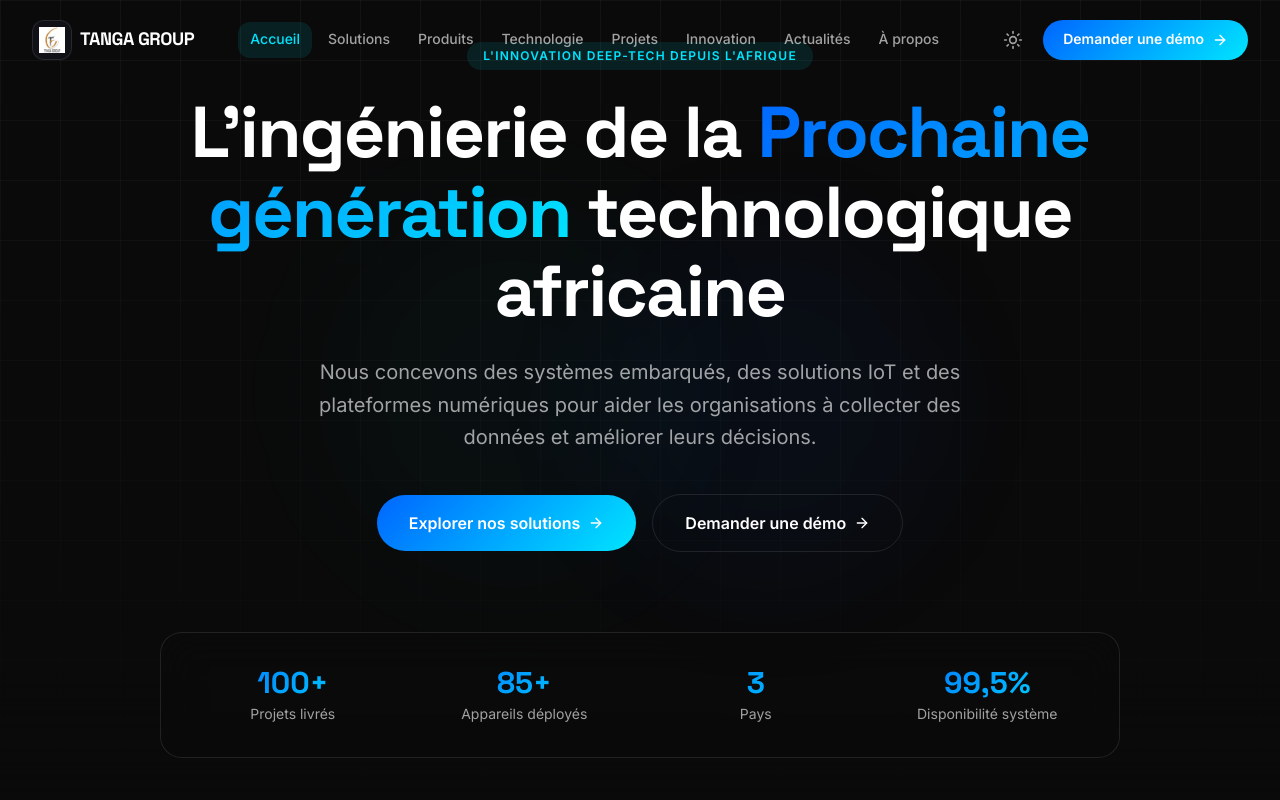
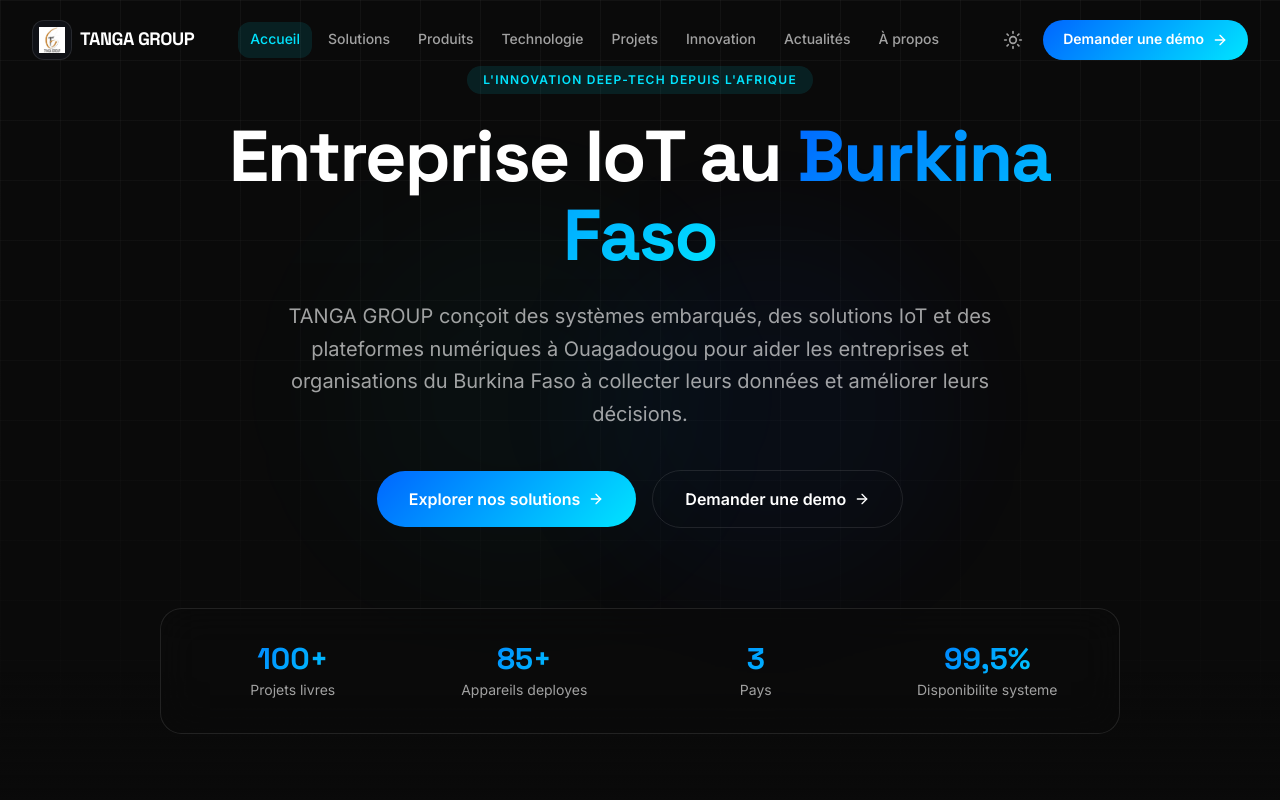
Before and after one commit to AmstaLabestar/tanga-group-website, a Next.js app: page / in a window 1280 px wide. Shown: the top 800 px of the page. Built offline with nearby package versions, Linux system fonts and the light colour scheme.

Commit message:
Improve homepage SEO for Burkina IoT searches

```diff
--- a/src/app/layout.tsx
+++ b/src/app/layout.tsx
@@ -24,16 +24,20 @@
     apple: "/logo.jpg",
   },
   keywords: [
-    "embedded systems",
-    "IoT",
-    "Internet of Things",
-    "digital platforms",
-    "African technology",
-    "deep tech",
+    "entreprise IoT Burkina Faso",
+    "entreprise IoT Burkina",
+    "IoT Burkina Faso",
+    "IoT Burkina",
+    "societe IoT Ouagadougou",
+    "entreprise technologie Burkina Faso",
+    "solutions IoT Burkina Faso",
+    "systemes embarques Burkina Faso",
+    "transformation digitale Burkina Faso",
+    "plateformes numeriques Burkina Faso",
     "TANGA GROUP",
     "edge computing",
-    "smart agriculture",
     "industrial IoT",
+    "Ouagadougou",
   ],
   authors: [{ name: siteConfig.name }],
   creator: siteConfig.name,
--- a/src/app/page.tsx
+++ b/src/app/page.tsx
@@ -1,14 +1,49 @@
+import type { Metadata } from "next";
+import Script from "next/script";
+import DeploymentsSection from "@/sections/DeploymentsSection";
+import ExpertiseSection from "@/sections/ExpertiseSection";
 import HeroSection from "@/sections/HeroSection";
-import ExpertiseSection from "@/sections/ExpertiseSection";
+import PartnershipCTASection from "@/sections/PartnershipCTASection";
 import ProductsSection from "@/sections/ProductsSection";
 import TechArchitectureSection from "@/sections/TechArchitectureSection";
-import DeploymentsSection from "@/sections/DeploymentsSection";
 import VisionSection from "@/sections/VisionSection";
-import PartnershipCTASection from "@/sections/PartnershipCTASection";
+
+export const metadata: Metadata = {
+  title: "Entreprise IoT au Burkina Faso | TANGA GROUP",
+  description:
+    "TANGA GROUP est une entreprise IoT au Burkina Faso specialisee dans les systemes embarques, les solutions connectees, les plateformes numeriques et la transformation digitale des organisations.",
+};
 
 export default function HomePage() {
   return (
     <>
+      <Script
+        id="home-structured-data"
+        type="application/ld+json"
+        dangerouslySetInnerHTML={{
+          __html: JSON.stringify({
+            "@context": "https://schema.org",
+            "@type": ["Organization", "LocalBusiness"],
+            name: "TANGA GROUP",
+            url: "https://www.tangagroup.com",
+            logo: "https://www.tangagroup.com/logo.jpg",
+            description:
+              "Entreprise IoT au Burkina Faso specialisee dans les systemes embarques, les solutions connectees, les plateformes numeriques et la transformation digitale.",
+            address: {
+              "@type": "PostalAddress",
+              addressLocality: "Ouagadougou",
+              addressCountry: "BF",
+            },
+            areaServed: ["Burkina Faso", "Afrique de l'Ouest"],
+            keywords: [
+              "entreprise IoT Burkina Faso",
+              "IoT Burkina Faso",
+              "systemes embarques Burkina Faso",
+              "solutions connectees Ouagadougou",
+            ],
+          }),
+        }}
+      />
       <HeroSection />
       <ExpertiseSection />
       <ProductsSection />
--- a/src/sections/HeroSection.tsx
+++ b/src/sections/HeroSection.tsx
@@ -5,23 +5,21 @@
 
 export default function HeroSection() {
   return (
-    <section className="relative min-h-screen flex items-center justify-center overflow-hidden">
-      {/* Background grid + gradient */}
+    <section className="relative flex min-h-screen items-center justify-center overflow-hidden">
       <div className="absolute inset-0 grid-pattern" />
       <div className="absolute inset-0 bg-gradient-to-b from-transparent via-background/50 to-background" />
 
-      {/* Animated glow orbs */}
-      <div className="absolute top-1/4 left-1/4 w-96 h-96 bg-cyan/5 rounded-full blur-3xl animate-pulse" />
-      <div className="absolute bottom-1/4 right-1/4 w-96 h-96 bg-purple/5 rounded-full blur-3xl animate-pulse delay-1000" />
+      <div className="absolute left-1/4 top-1/4 h-96 w-96 animate-pulse rounded-full bg-cyan/5 blur-3xl" />
+      <div className="absolute bottom-1/4 right-1/4 h-96 w-96 animate-pulse rounded-full bg-purple/5 blur-3xl delay-1000" />
 
-      <div className="relative z-10 max-w-5xl mx-auto px-4 sm:px-6 lg:px-8 text-center">
+      <div className="relative z-10 mx-auto max-w-5xl px-4 text-center sm:px-6 lg:px-8">
         <motion.div
           initial={{ opacity: 0, y: 30 }}
           animate={{ opacity: 1, y: 0 }}
           transition={{ duration: 0.8, ease: "easeOut" }}
         >
-          <span className="inline-block px-4 py-1.5 text-xs font-semibold uppercase tracking-widest text-cyan bg-cyan/10 rounded-full mb-6">
-            L&apos;innovation deep-tech depuis l&apos;Afrique
+          <span className="mb-6 inline-block rounded-full bg-cyan/10 px-4 py-1.5 text-xs font-semibold uppercase tracking-widest text-cyan">
+            L'innovation deep-tech depuis l'Afrique
           </span>
         </motion.div>
 
@@ -29,56 +27,55 @@
           initial={{ opacity: 0, y: 30 }}
           animate={{ opacity: 1, y: 0 }}
           transition={{ duration: 0.8, delay: 0.15, ease: "easeOut" }}
-          className="font-heading text-4xl sm:text-5xl md:text-6xl lg:text-7xl font-bold tracking-tight leading-[1.1]"
+          className="font-heading text-4xl font-bold leading-[1.1] tracking-tight sm:text-5xl md:text-6xl lg:text-7xl"
         >
-          L&apos;ingénierie de la{" "}
-          <span className="text-gradient">Prochaine génération</span>{" "}
-          technologique africaine
+          Entreprise IoT au{" "}
+          <span className="text-gradient">Burkina Faso</span>
         </motion.h1>
 
         <motion.p
           initial={{ opacity: 0, y: 30 }}
           animate={{ opacity: 1, y: 0 }}
           transition={{ duration: 0.8, delay: 0.3, ease: "easeOut" }}
-          className="mt-6 text-lg sm:text-xl text-muted-foreground max-w-2xl mx-auto leading-relaxed"
+          className="mx-auto mt-6 max-w-3xl text-lg leading-relaxed text-muted-foreground sm:text-xl"
         >
-          Nous concevons des systèmes embarqués, des solutions IoT et des
-          plateformes numériques pour aider les organisations à collecter des
-          données et améliorer leurs décisions.
+          TANGA GROUP conçoit des systèmes embarqués, des solutions IoT et des
+          plateformes numériques à Ouagadougou pour aider les entreprises et
+          organisations du Burkina Faso à collecter leurs données et améliorer
+          leurs décisions.
         </motion.p>
 
         <motion.div
           initial={{ opacity: 0, y: 30 }}
           animate={{ opacity: 1, y: 0 }}
           transition={{ duration: 0.8, delay: 0.45, ease: "easeOut" }}
-          className="mt-10 flex flex-col sm:flex-row items-center justify-center gap-4"
+          className="mt-10 flex flex-col items-center justify-center gap-4 sm:flex-row"
         >
           <CTAButton href="/solutions" size="lg">
             Explorer nos solutions
           </CTAButton>
           <CTAButton href="/contact" variant="secondary" size="lg">
-            Demander une démo
+            Demander une demo
           </CTAButton>
         </motion.div>
 
-        {/* Stats bar */}
         <motion.div
           initial={{ opacity: 0, y: 30 }}
           animate={{ opacity: 1, y: 0 }}
           transition={{ duration: 0.8, delay: 0.6, ease: "easeOut" }}
-          className="mt-20 glass rounded-2xl p-6 sm:p-8 grid grid-cols-2 sm:grid-cols-4 gap-6 sm:gap-8"
+          className="mt-20 grid grid-cols-2 gap-6 rounded-2xl p-6 sm:grid-cols-4 sm:gap-8 sm:p-8 glass"
         >
           {[
-            { value: "100+", label: "Projets livrés" },
-            { value: "85+", label: "Appareils déployés" },
+            { value: "100+", label: "Projets livres" },
+            { value: "85+", label: "Appareils deployes" },
             { value: "3", label: "Pays" },
-            { value: "99,5%", label: "Disponibilité système" },
+            { value: "99,5%", label: "Disponibilite systeme" },
           ].map((stat) => (
             <div key={stat.label} className="text-center">
-              <div className="font-heading text-2xl sm:text-3xl font-bold text-gradient">
+              <div className="font-heading text-2xl font-bold text-gradient sm:text-3xl">
                 {stat.value}
               </div>
-              <div className="text-xs sm:text-sm text-muted-foreground mt-1">
+              <div className="mt-1 text-xs text-muted-foreground sm:text-sm">
                 {stat.label}
               </div>
             </div>
@@ -86,7 +83,6 @@
         </motion.div>
       </div>
 
-      {/* Bottom fade */}
       <div className="absolute bottom-0 left-0 right-0 h-32 bg-gradient-to-t from-background to-transparent" />
     </section>
   );
```
